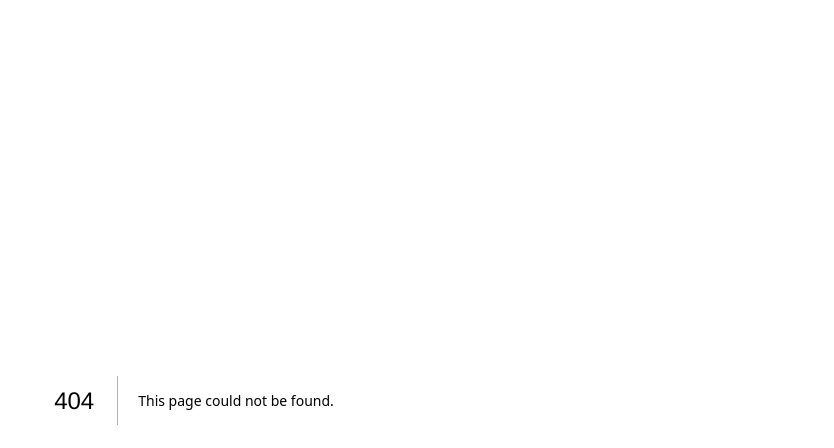
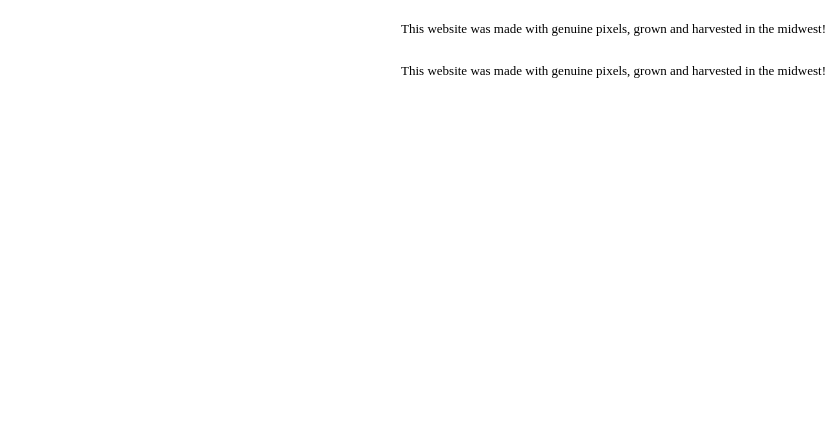
Before and after one commit to A-Sandwich/portfolio-nextjs, a Next.js app: page /footer in a window 1280 px wide. Before the commit this address had no page. Shown: the top 448 px of the page, without its empty margins (446-1280 px from the left). Built offline with nearby package versions, Linux system fonts and the light colour scheme.

Commit message:
cleanup + text changes

```diff
--- a/components/layout.js
+++ b/components/layout.js
@@ -33,7 +33,7 @@ export default function Layout({ children, home }) {
               className={utilStyles.borderCircle}
               height={144}
               width={144}
-              alt="Picture of Kyle with his cats"
+              alt="Picture of Kyle on a laptop"
             />
             <h1 className={utilStyles.heading2Xl}>{name}</h1>
           </>
@@ -46,7 +46,7 @@ export default function Layout({ children, home }) {
                 className={utilStyles.borderCircle}
                 height={108}
                 width={108}
-                alt=""
+                alt="Picture of Kyle on a laptop"
               />
             </Link>
             <h2 className={utilStyles.headingLg}>
--- a/lib/music-tracking.js
+++ b/lib/music-tracking.js
@@ -25,6 +25,5 @@ export async function get_most_recent_track() {
     .select('*')
     .order('date', { ascending: false })
     .limit(1)
-    console.log("🙃", data, error)
     return data[0];
 }
--- a/pages/_document.js
+++ b/pages/_document.js
@@ -1,5 +1,6 @@
 // pages/_document.js
 import { Html, Head, Main, NextScript } from 'next/document'
+import Footer from './footer.js';
 
 export default function Document() {
   return (
@@ -12,6 +13,8 @@ export default function Document() {
       <body>
         <Main />
         <NextScript />
+
+        <Footer />
       </body>
     </Html>
   )
--- /dev/null
+++ b/pages/footer.js
@@ -0,0 +1,9 @@
+export default function Footer({ }) {
+  return (
+      <footer>
+      <div id='bottom-text'>
+        <p id='genuine-pixels'>This website was made with genuine pixels, grown and harvested in the midwest!</p>
+        </div>
+      </footer>
+  );
+}
--- a/pages/index.js
+++ b/pages/index.js
@@ -22,6 +22,7 @@ export async function getStaticProps() {
 export default function Home({ allPostsData, allGamesData, most_recent_track }) {
   let blogSection = <section className={`${utilStyles.headingMd} ${utilStyles.padding1px}`}>
   <h2 className={utilStyles.headingLg}>Blog</h2>
+  <p></p>
   <ul className={utilStyles.list}>
     {allPostsData.map(({ id, date, title }) => (
       <li className={utilStyles.listItem} key={id}>
@@ -63,7 +64,7 @@ export default function Home({ allPostsData, allGamesData, most_recent_track })
               alt="itch.io logo"
             />itch.io</Link>
         </div>
-        <p>Hi, I'm Kyle. I'm a Staff Software Engineer with a focus in Web development. When I'm not being paid, I'm a game developer. I also really enjoy running, cooking, trying to DIY, and playing video games!
+        <p>👋 Hi, I'm Kyle, a real human and Staff Software Engineer.🧑‍💻 I find myself solving, and sometimes creating problems, but seeing "all unit tests passed🟢" keeps me going. I sometimes play and make video games.🕹️ I also collect hobbies, so please tell me about yours!
           You can contact me on <Link target="_blank" href="https://mastodon.gamedev.place/@A_Sandwich">Mastodon</Link>
         </p>
       </section>
@@ -85,7 +86,6 @@ export default function Home({ allPostsData, allGamesData, most_recent_track })
               </a>
               <br />
               <small className={utilStyles.lightText}>
-
               </small>
             </div>
           ))}
--- a/styles/global.css
+++ b/styles/global.css
@@ -1,5 +1,15 @@
-html,
+/*html,
 body {
+  padding: 0;
+  margin: 0;
+  font-family: Arimo, -apple-system, BlinkMacSystemFont, Segoe UI, Roboto, Oxygen, Ubuntu,
+    Cantarell, Fira Sans, Droid Sans, Helvetica Neue, sans-serif;
+  line-height: 1.6;
+  font-size: 18px;
+  height:100%;
+}*/
+
+#main-content {
   padding: 0;
   margin: 0;
   font-family: Arimo, -apple-system, BlinkMacSystemFont, Segoe UI, Roboto, Oxygen, Ubuntu,
@@ -96,3 +106,29 @@ img {
   line-height: 0.125;
   width: 100%;
 }
+
+#genuine-pixels {
+  font-size: small;
+  display: flex;
+  flex-direction: column;
+  right: 1rem;
+}
+
+#bottom-text {
+  display: flex;
+  flex-direction: column;
+}
+
+#go-away {
+  position: fixed;
+  bottom: -5rem;
+}
+footer {
+  display: flex;
+  flex-direction: column;
+  justify-content: flex-end;
+  align-items: flex-end;
+}
+html, body {
+  height:100%;
+}
```
